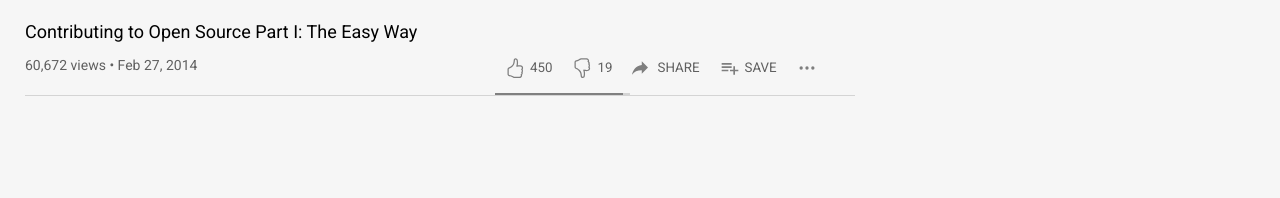
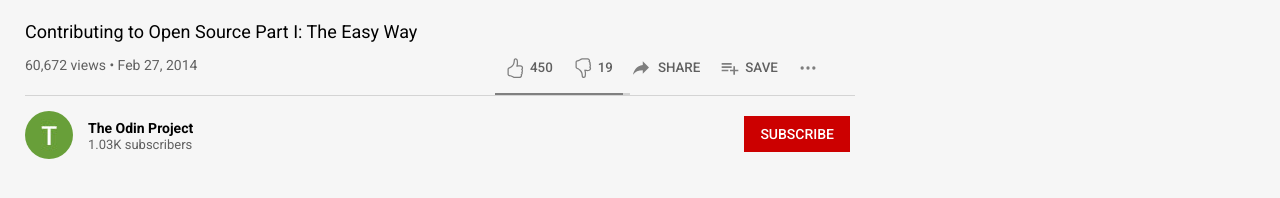
Before and after one commit to cjsellwood/youtube_clone, a plain HTML site: page index.html in a window 1280 px wide. Shown: the part 602-800 px from the top of the page. Drawn offline with Linux system fonts and the light colour scheme.

Commit message:
Added subscription section

```diff
--- a/index.html
+++ b/index.html
@@ -6,7 +6,7 @@
     <title>Youtube Clone</title>
     <link
       rel="stylesheet"
-      href="https://fonts.googleapis.com/css2?family=Roboto:wght@400;700&display=swap"
+      href="https://fonts.googleapis.com/css2?family=Roboto:wght@400;500;700&display=swap"
     />
     <link rel="stylesheet" href="reset.css" />
     <link rel="stylesheet" href="styles.css" />
@@ -105,10 +105,20 @@
         </div>
         <div class="perception-container">
           <div class="perception-total">
-            <div class="perception-positive">
-
+            <div class="perception-positive"></div>
+          </div>
+        </div>
+        <div class="subscription-container">
+          <a href="#">
+            <img id="channel-icon" src="channel-icon.jpg">
+          </a>
+          <div class="channel-name-container">
+            <div>
+              <h3>The Odin Project</h3>
+              <p>1.03K subscribers</p>
             </div>
           </div>
+          <button id="subscribe-button" type="button">SUBSCRIBE</button>
         </div>
       </div>
       <div class="comments">Comments</div>
--- a/styles.css
+++ b/styles.css
@@ -256,6 +256,7 @@ body * {
   margin: 0px 5px;
   cursor: pointer;
   position: relative;
+  font-weight: 500;
 }
 
 .video-button:focus {
@@ -311,3 +312,63 @@ body * {
     margin-left: max(calc(100vw - 360px - 50px), 81px);
   }
 }
+
+/* Subscription information and button */
+.subscription-container {
+  width: 100%;
+  display: flex;
+  margin-top: 15px;
+}
+
+#channel-icon {
+  width: 48px;
+  height: 48px;
+  border-radius: 100%;
+  margin-right: 15px;
+}
+
+.channel-name-container {
+  width: 100%;
+  display: flex;
+  align-items: center;
+}
+
+.channel-name-container h3 {
+  cursor: pointer;
+  font-weight: bold;
+  font-size: 14px;
+  margin-bottom: 3px;
+  position: relative;
+}
+
+.channel-name-container h3:hover::after {
+  content: "The Odin Project";
+  position: absolute;
+  top: -50px;
+  left: -5px;
+  width: 96px;
+  color: white;
+  background-color: rgba(128, 128, 128, 0.897);
+  padding: 10px;
+  font-weight: 400;
+  font-size: 13px;
+  border-radius: 2px;
+}
+
+.channel-name-container p {
+  color: rgb(96, 96, 96);
+  font-size: 13px;
+}
+
+#subscribe-button {
+  background-color: rgb(204, 0, 0);
+  color: white;
+  border: none;
+  outline: none;
+  font-weight: 500;
+  font-size: 14px;
+  padding: 10px 16px;
+  height: 36px;
+  cursor: pointer;
+  margin: 5px;
+}
```
Also changed, not shown: channel-icon.jpg (added).
